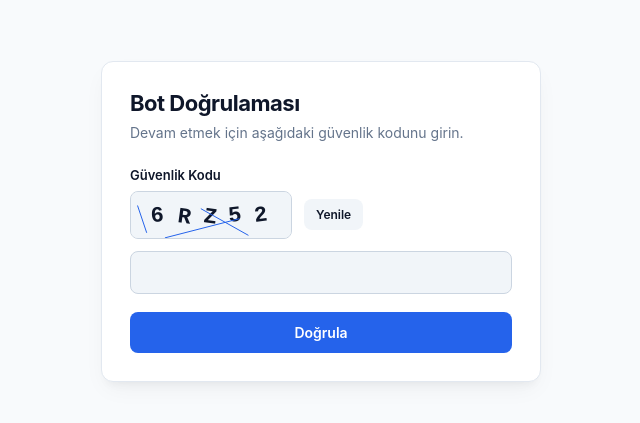
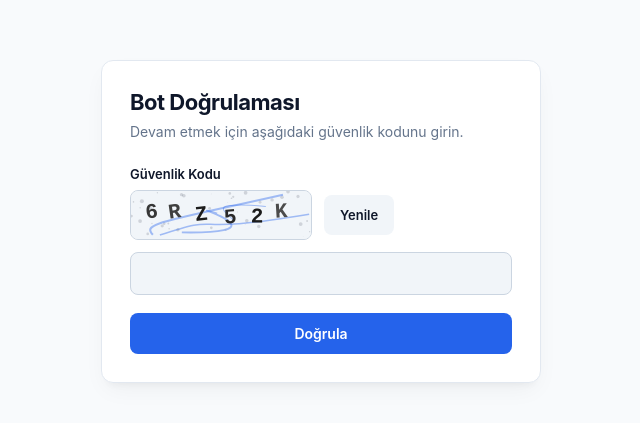
Before and after one commit to noodomie/DosYap, a website: page public/index.html in a window 1280 px wide. Shown: the part 179-602 px from the top of the page, without its empty margins (319-959 px from the left). Drawn offline with Linux system fonts and the light colour scheme.

Commit message:
Update index.html

```diff
--- a/public/index.html
+++ b/public/index.html
@@ -72,6 +72,22 @@
             transition: background-color 0.3s ease, border-color 0.3s ease;
         }
 
+        /* Yumuşak Geçiş Animasyonları */
+        .card:not(.hidden) {
+            animation: cardFadeIn 0.35s cubic-bezier(0.16, 1, 0.3, 1) forwards;
+        }
+
+        @keyframes cardFadeIn {
+            from {
+                opacity: 0;
+                transform: translateY(12px) scale(0.98);
+            }
+            to {
+                opacity: 1;
+                transform: translateY(0) scale(1);
+            }
+        }
+
         .header-title {
             font-size: 22px;
             font-weight: 700;
@@ -108,11 +124,12 @@
             color: var(--text-primary);
             font-size: 14px;
             outline: none;
-            transition: border-color 0.2s ease;
+            transition: border-color 0.2s ease, box-shadow 0.2s ease;
         }
 
         input[type="text"]:focus, textarea:focus {
             border-color: var(--btn-primary);
+            box-shadow: 0 0 0 3px rgba(37, 99, 235, 0.15);
         }
 
         textarea {
@@ -130,11 +147,15 @@
             font-weight: 600;
             font-size: 14px;
             cursor: pointer;
-            transition: background-color 0.2s ease;
+            transition: background-color 0.2s ease, transform 0.1s ease;
         }
 
         button:hover {
             background-color: var(--btn-primary-hover);
+        }
+
+        button:active {
+            transform: scale(0.99);
         }
 
         button.secondary {
@@ -166,8 +187,8 @@
 
         .refresh-btn {
             width: auto;
-            padding: 8px 12px;
-            font-size: 12px;
+            padding: 12px 16px;
+            font-size: 13px;
             background-color: var(--btn-secondary);
             color: var(--btn-secondary-text);
         }
@@ -217,6 +238,13 @@
             color: #ef4444;
             font-size: 13px;
             margin-top: 8px;
+            animation: shake 0.3s ease;
+        }
+
+        @keyframes shake {
+            0%, 100% { transform: translateX(0); }
+            25% { transform: translateX(-4px); }
+            75% { transform: translateX(4px); }
         }
     </style>
 </head>
@@ -229,7 +257,7 @@
         <div class="form-group">
             <label>Güvenlik Kodu</label>
             <div class="captcha-container">
-                <canvas id="captchaCanvas" width="160" height="46"></canvas>
+                <canvas id="captchaCanvas" width="180" height="48"></canvas>
                 <button type="button" class="refresh-btn" onclick="generateCaptcha()">Yenile</button>
             </div>
             <input type="text" id="captcha-answer" placeholder="" autocomplete="off">
@@ -241,7 +269,7 @@
 
     <div id="main-card" class="card hidden">
         <div class="header-title">DosYap</div>
-        <div class="header-desc">Hızlı, sade ve güvenli dosya paylaşım platformu.</div>
+        <div class="header-desc">Ücretsiz dosya paylaşım platformu.</div>
         <button onclick="openModal()">Oluştur</button>
     </div>
 
@@ -315,33 +343,58 @@
 
             const chars = 'ABCDEFGHJKLMNPQRSTUVWXYZ23456789';
             captchaCode = '';
-            for (let i = 0; i < 5; i++) {
+            const length = 6;
+
+            for (let i = 0; i < length; i++) {
                 captchaCode += chars.charAt(Math.floor(Math.random() * chars.length));
             }
 
             const isDark = window.matchMedia && window.matchMedia('(prefers-color-scheme: dark)').matches;
 
+            // Arka plan
             ctx.fillStyle = isDark ? '#0b1329' : '#f1f5f9';
             ctx.fillRect(0, 0, canvas.width, canvas.height);
 
-            ctx.font = 'bold 22px monospace';
-            ctx.fillStyle = isDark ? '#f8fafc' : '#0f172a';
+            // Gürültü Noktaları (Noise)
+            for (let i = 0; i < 45; i++) {
+                ctx.fillStyle = isDark ? 'rgba(255, 255, 255, 0.2)' : 'rgba(15, 23, 42, 0.15)';
+                ctx.beginPath();
+                ctx.arc(Math.random() * canvas.width, Math.random() * canvas.height, Math.random() * 2, 0, Math.PI * 2);
+                ctx.fill();
+            }
+
+            // Kavisli Çizgi Engelleri (Bezier Curves)
+            for (let i = 0; i < 4; i++) {
+                ctx.strokeStyle = isDark ? 'rgba(37, 99, 235, 0.6)' : 'rgba(37, 99, 235, 0.4)';
+                ctx.lineWidth = Math.random() * 1.5 + 1;
+                ctx.beginPath();
+                ctx.moveTo(Math.random() * canvas.width, Math.random() * canvas.height);
+                ctx.bezierCurveTo(
+                    Math.random() * canvas.width, Math.random() * canvas.height,
+                    Math.random() * canvas.width, Math.random() * canvas.height,
+                    Math.random() * canvas.width, Math.random() * canvas.height
+                );
+                ctx.stroke();
+            }
+
+            // Karmaşık Metin Çizimi
+            ctx.font = 'bold 21px monospace';
+            const charSpacing = (canvas.width - 24) / length;
 
             for (let i = 0; i < captchaCode.length; i++) {
                 ctx.save();
-                ctx.translate(20 + i * 26, 30);
-                ctx.rotate((Math.random() - 0.5) * 0.3);
+                const x = 14 + i * charSpacing + (Math.random() * 4 - 2);
+                const y = 30 + (Math.random() * 8 - 4);
+
+                ctx.translate(x, y);
+                ctx.rotate((Math.random() - 0.5) * 0.45); // Rastgele açı
+
+                // Karakter renk varyasyonu
+                const shade = isDark ? Math.floor(200 + Math.random() * 55) : Math.floor(20 + Math.random() * 60);
+                ctx.fillStyle = `rgb(${shade}, ${shade}, ${shade})`;
+
                 ctx.fillText(captchaCode[i], 0, 0);
                 ctx.restore();
-            }
-
-            ctx.strokeStyle = '#2563eb';
-            ctx.lineWidth = 1;
-            for (let i = 0; i < 3; i++) {
-                ctx.beginPath();
-                ctx.moveTo(Math.random() * canvas.width, Math.random() * canvas.height);
-                ctx.lineTo(Math.random() * canvas.width, Math.random() * canvas.height);
-                ctx.stroke();
             }
         }
 
```
